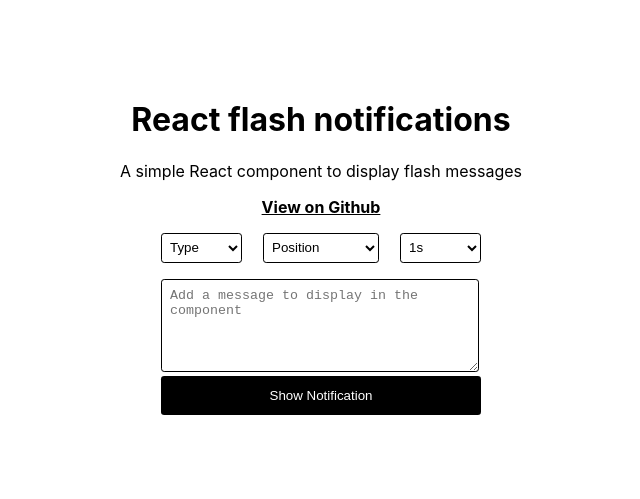
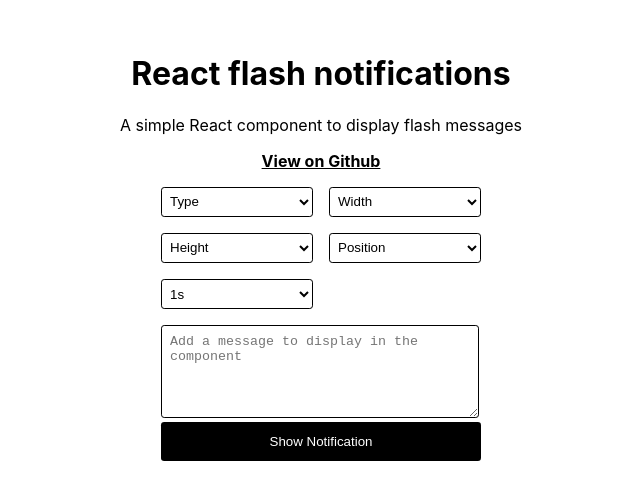
Before and after one commit to claeusdev/react-flash-message, a React (Create React App) app: page / in a window 1280 px wide. Shown: the part 121-620 px from the top of the page, without its empty margins (319-959 px from the left). Built offline with nearby package versions, Linux system fonts and the light colour scheme.

Commit message:
Add size to component

```diff
--- a/src/App.js
+++ b/src/App.js
@@ -5,6 +5,8 @@
 function App() {
   const [active, setActive] = useState(false);
   const [type, setType] = useState("default");
+  const [height, setHeight] = useState("default");
+  const [width, setWidth] = useState("default");
   const [position, setPosition] = useState("default");
   const [timer, setTimer] = useState(1000);
   const [message, setMessage] = useState("");
@@ -50,6 +52,29 @@
             <option value="warning">Warning</option>
             <option value="success">Success</option>
             <option value="error">Error</option>
+          </select>
+          <select
+            id="lang"
+            onChange={({ target }) => setWidth(target.value)}
+            value={width}
+            className={styles.dropdown}
+          >
+            <option value="default">Width</option>
+            <option value="small">Small Width</option>
+            <option value="medium">Medium Width</option>
+            <option value="large">Large Width</option>
+            <option value="full">Full Width</option>
+          </select>
+          <select
+            id="lang"
+            onChange={({ target }) => setHeight(target.value)}
+            value={height}
+            className={styles.dropdown}
+          >
+            <option value="default">Height</option>
+            <option value="small">Small Height</option>
+            <option value="medium">Medium Height</option>
+            <option value="large">Large Height</option>
           </select>
           <select
             id="lang"
@@ -101,7 +126,8 @@
           active={active}
           setActive={setActive}
           position={position}
-          width="full"
+          height={height}
+          width={width}
         />
       )}
     </main>
--- a/src/App.module.css
+++ b/src/App.module.css
@@ -59,7 +59,11 @@
 }
 
 .options {
-  display: flex;
+  /* display: flex; */
   margin-bottom: 1rem;
-  justify-content: space-between;
+  /* justify-content: space-between;  */
+  display: grid;
+  grid-gap: 1rem;
+  grid-template-columns: 1fr 1fr;
+  grid-template-rows: auto auto auto;
 }
--- a/src/Toast/Toast.jsx
+++ b/src/Toast/Toast.jsx
@@ -3,7 +3,7 @@
 import classnames from "classnames";
 import styles from "./toast.module.css";
 
-function Toast({ message,width, type, duration, position, active, setActive }) {
+function Toast({ message,width, height, type, duration, position, active, setActive }) {
   const ToastClassNames = {
     [styles.error]: type === "error",
     [styles.warning]: type === "warning",
@@ -15,7 +15,13 @@
     [styles.tcenter]: position === "tcenter",
     [styles.bcenter]: position === "bcenter",
     [styles.bcenter]: position === "bcenter",
-    [styles.fullWidth]: width === "full"
+    [styles.fullWidth]: width === "full",
+    [styles.smallWidth]: width === "small",
+    [styles.mediumWidth]: width === "medium",
+    [styles.largeWidth]: width === "large",
+    [styles.smallHeight]: height === "small",
+    [styles.mediumHeight]: height === "medium",
+    [styles.largeHeight]: height === "large"
   };
   return (
     <CSSTransition
--- a/src/Toast/toast.module.css
+++ b/src/Toast/toast.module.css
@@ -6,6 +6,9 @@
   --text-color: #000;
   --border-size: 2px;
   --border-radius: 4px;
+  --small: 25%;
+  --medium: 50%;
+  --large: 75%;
 }
 
 .toast {
@@ -97,6 +100,25 @@
   transition: opacity 200ms;
 }
 
+.smallWidth {
+  width: var(--small);
+}
+.mediumWidth {
+  width: var(--medium);
+}
+.largeWidth {
+  width: var(--large);
+}
 .fullWidth {
   width: 100%;
 }
+
+.smallHeight {
+  height: var(--small);
+}
+.mediumHeight {
+  height: var(--medium);
+}
+.largeHeight {
+  height: var(--large)
+}
```
